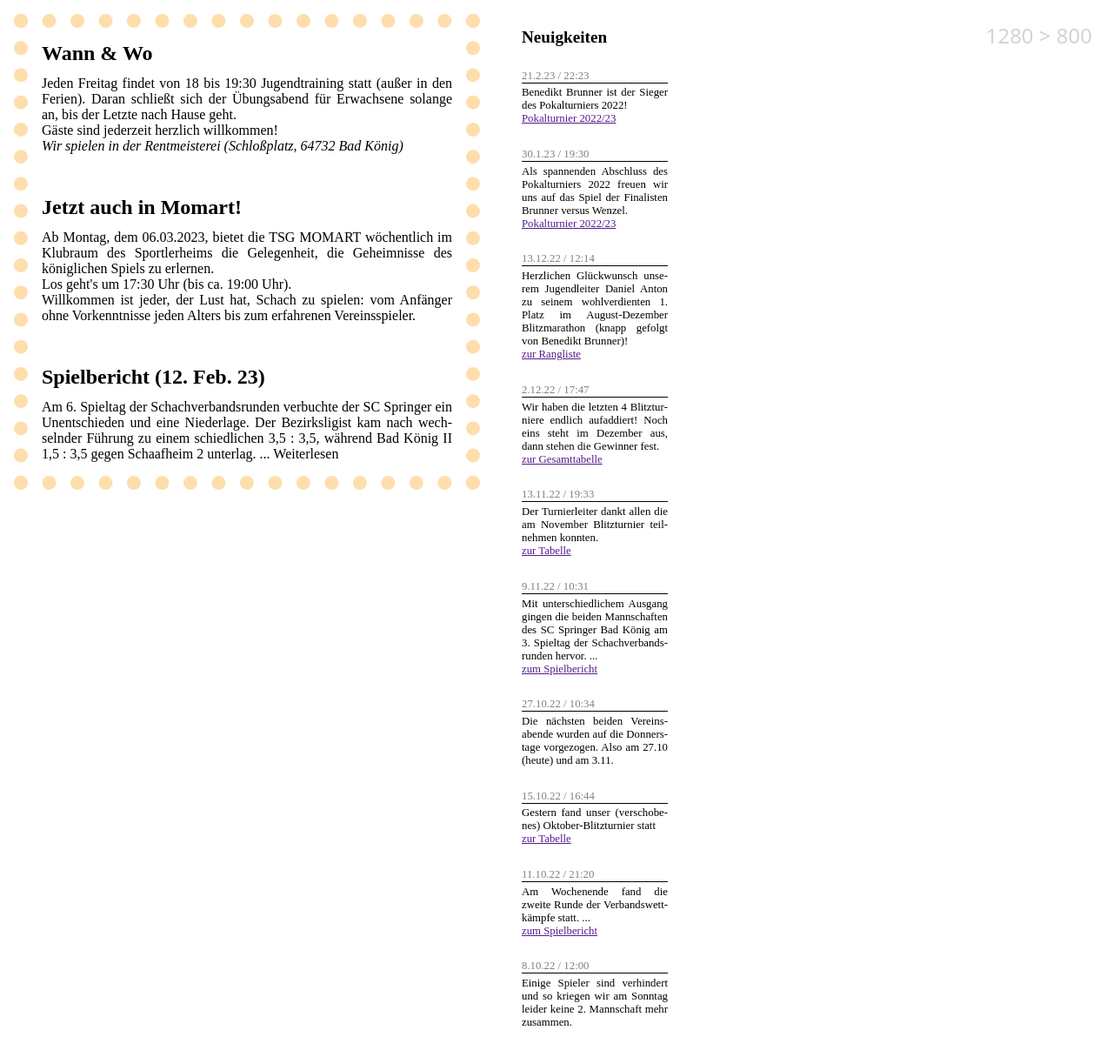
After one commit to dejbug/sc-springer-bk, a PHP site: page /learning/test-002.html in a window 1280 px wide. The commit adds this page. Shown: the whole page at 87% size. Run offline with PHP 8.4, Linux system fonts and the light colour scheme.

Commit message:
learning

```diff
--- /dev/null
+++ b/src/learning/test-002.html
@@ -0,0 +1,169 @@
+<!DOCTYPE html>
+<html lang="de">
+<head>
+<style>
+* {
+	margin: 0;
+	padding: 0;
+	box-sizing: inherit;
+}
+
+html {
+	box-sizing: border-box;
+	overflow-x: hidden;
+}
+
+#status {
+	position: fixed; top:0; right: 0; padding: 1em;
+	font-family: sans; font-size: 3vh;
+	color: lightgrey;
+}
+
+#category:before { content: "< 800"; }
+body { background-color: #eee; }
+
+h2 { margin-bottom: .5em; }
+section:not(:nth-child(1)) > h2 { margin-top: 2em; }
+
+#main, #side { margin: 16px; }
+#info, #news { padding: 16px; text-align: justify; hyphens: auto; }
+
+#news time { color: gray; }
+#news p:nth-child(2) { border-top: thin solid black; padding-top: .3em; }
+/* #news > :not(:nth-child(1), :nth-child(2)) { margin-top: 2em; } */
+#news article { margin-top: 2em; }
+
+@media (width >= 800px) {
+	#category:before { content: "> 800"; }
+	body { background-color: white; }
+
+	#main {
+		float: left;
+		/* width: 65vw; */
+		width: calc(600px - 2 * 32px);
+		border: 1em dotted navajowhite;
+	}
+
+	#side {
+		float: left;
+		/* width: 25vw; */
+		width: 200px;
+	}
+
+	#news { font-size: .8rem; }
+}
+
+@media (width >= 1600px) {
+	#category:before { content: "> 1600"; color: red; }
+	body { background-color: #333; }
+}
+
+</style>
+</head>
+<body>
+
+	<div id="status"><span id="resolution"></span><span id="category"></span></div>
+
+<!-- MAIN   ########################## -->
+
+	<div id="main">
+		<div id="info">
+			<section>
+				<h2>Wann &amp; Wo</h2>
+				<p>Jeden Freitag findet von 18 bis 19:30 Jugend&shy;training statt (außer in den Ferien).
+				Daran schließt sich der Übungs&shy;abend für Er&shy;wachs&shy;ene solange an, bis der Letzte nach Hause geht.</p>
+				<p>Gäste sind jederzeit herzlich will&shy;kom&shy;men!</p>
+				<address>Wir spielen in der Rent&shy;mei&shy;ster&shy;ei (Schloßplatz, 64732 Bad König)</address>
+			</section>
+
+			<section>
+				<h2>Jetzt auch in Momart!</h2>
+				<p>Ab Montag, dem 06.03.2023, bietet die TSG MOMART wö&shy;chent&shy;lich im Klub&shy;raum des Sportler&shy;heims die Gele&shy;genheit, die Geheim&shy;nisse des könig&shy;lichen Spiels zu erlernen.</p>
+				<p>Los geht's um 17:30 Uhr (bis ca. 19:00 Uhr).</p>
+				<p>Will&shy;kom&shy;men ist jeder, der Lust hat, Schach zu spielen: vom An&shy;fäng&shy;er ohne Vor&shy;kennt&shy;nis&shy;se jeden Alters bis zum er&shy;fahr&shy;en&shy;en Ver&shy;eins&shy;spieler.</p>
+			</section>
+
+			<section>
+				<h2>Spielbericht (12. Feb. 23)</h2>
+				<p>Am 6. Spieltag der Schachverbandsrunden verbuchte der SC Springer ein Unentschieden und eine Niederlage. Der Bezirksligist kam nach wechselnder Führung zu einem schiedlichen 3,5 : 3,5, während Bad König II 1,5 : 3,5 gegen Schaafheim 2 unterlag. ... Weiterlesen</p>
+			</section>
+		</div>
+	</div>
+
+<!-- NEWS   ########################## -->
+
+	<div id="side">
+		<section id="news">
+			<h2>Neuigkeiten</h2>
+
+			<article>
+				<time datetime="2023-02-21T22:23:00">21.2.23 / 22:23</time>
+				<p>Benedikt Brunner ist der Sieger des Pokalturniers 2022!</p>
+				<a href="">Pokalturnier 2022/23</a>
+			</article>
+
+			<article>
+				<time>30.1.23 / 19:30</time>
+				<p>Als spannenden Abschluss des Pokalturniers 2022 freuen wir uns auf das Spiel der Finalisten Brunner versus Wenzel.</p>
+				<a href="">Pokalturnier 2022/23</a>
+			</article>
+
+			<article>
+				<time>13.12.22 / 12:14</time>
+				<p>Herzlichen Glückwunsch unserem Jugendleiter Daniel Anton zu seinem wohlverdienten 1. Platz im August-Dezember Blitzmarathon (knapp gefolgt von Benedikt Brunner)!</p>
+				<a href="">zur Rangliste</a>
+			</article>
+
+			<article>
+				<time>2.12.22 / 17:47</time>
+				<p>Wir haben die letzten 4 Blitzturniere endlich aufaddiert! Noch eins steht im Dezember aus, dann stehen die Gewinner fest.</p>
+				<a href="">zur Gesamttabelle</a>
+			</article>
+
+			<article>
+				<time>13.11.22 / 19:33</time>
+				<p>Der Turnierleiter dankt allen die am November Blitzturnier teilnehmen konnten.</p>
+				<a href="">zur Tabelle</a>
+			</article>
+
+			<article>
+				<time>9.11.22 / 10:31</time>
+				<p>Mit unterschiedlichem Ausgang gingen die beiden Mannschaften des SC Springer Bad König am 3. Spieltag der Schachverbandsrunden hervor. ...</p>
+				<a href="">zum Spielbericht</a>
+			</article>
+
+			<article>
+				<time>27.10.22 / 10:34</time>
+				<p>Die nächsten beiden Vereinsabende wurden auf die Donnerstage vorgezogen. Also am 27.10 (heute) und am 3.11.</p>
+			</article>
+
+			<article>
+				<time>15.10.22 / 16:44</time>
+				<p>Gestern fand unser (verschobenes) Oktober-Blitzturnier statt</p>
+				<a href="">zur Tabelle</a>
+			</article>
+
+			<article>
+				<time>11.10.22 / 21:20</time>
+				<p>Am Wochenende fand die zweite Runde der Verbandswettkämpfe statt. ...</p>
+				<a href="">zum Spielbericht</a>
+			</article>
+
+			<article>
+				<time>8.10.22 / 12:00</time>
+				<p>Einige Spieler sind verhindert und so kriegen wir am Sonntag leider keine 2. Mannschaft mehr zusammen.</p>
+			</article>
+		</section>
+	</div>
+<script>
+function updateResolution()
+{
+	const html = document.getElementsByTagName("html")[0];
+	const style = getComputedStyle(html);
+	const resolution = document.getElementById("resolution");
+	resolution.innerText = parseInt(style.width) + " ";
+}
+setInterval(updateResolution, 250);
+</script>
+</body>
+</html>
```
Also changed, not shown: src/global.css (+8 -5 lines), src/index.html (+3 -6 lines), src/learning/reset.css (added, +12 -0 lines), src/learning/status.css (added, +13 -0 lines), src/learning/status.js (added, +26 -0 lines), src/learning/test-001.html (added, +69 -0 lines), src/learning/test-003.html (added, +94 -0 lines).
